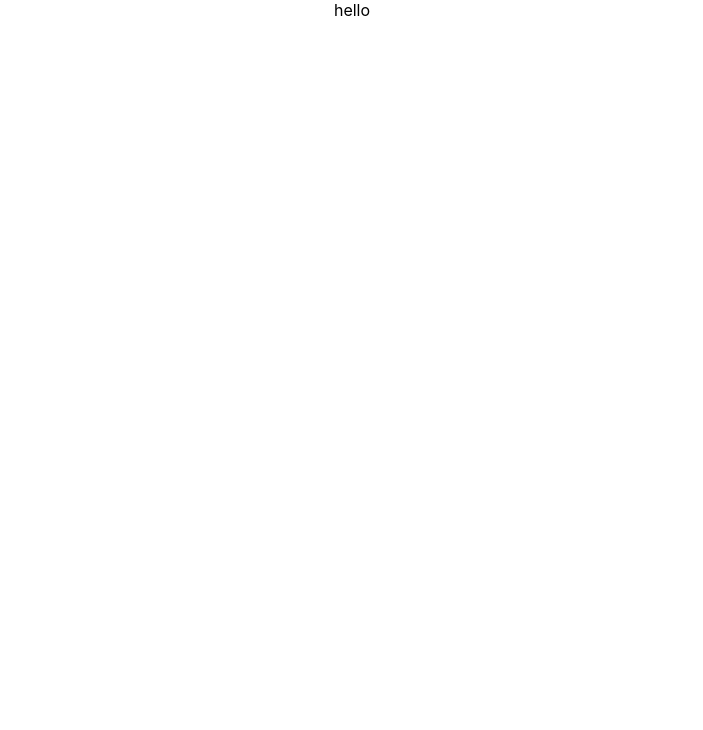
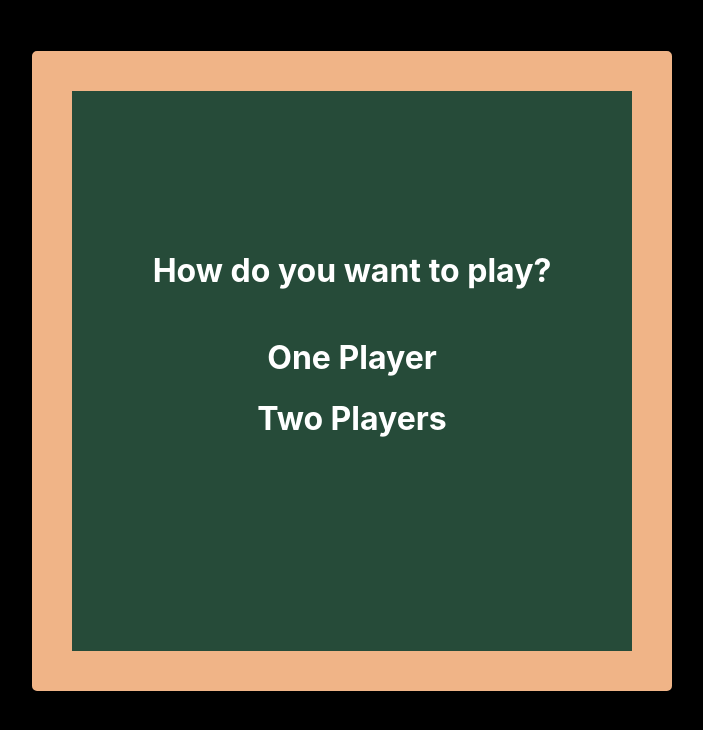
Before and after one commit to Hermes827/tictactoe, a React (Create React App) app in the folder tictactoe/: page / in a window 1280 px wide. Shown: the top 730 px of the page, without its empty margins (288-991 px from the left). Built offline with nearby package versions, Linux system fonts and the light colour scheme.

Commit message:
made basic css template

```diff
--- a/tictactoe/src/App.css
+++ b/tictactoe/src/App.css
@@ -36,3 +36,60 @@
     transform: rotate(360deg);
   }
 }
+
+.mainDiv {
+  border-style: solid;
+  border-width: medium;
+  border-color: black;
+  height: 40em;
+  width: 40em;
+  margin: 0 auto 0 auto;
+  margin-top: 3em;
+  background-color: #F0B487;
+  border-radius: 0.5em;
+}
+
+.innerDiv {
+  background-color: #264B39;
+  height: 35em;
+  width: 35em;
+  margin: 0 auto 0 auto;
+  margin-top: 2.5em;
+  color: white;
+  padding-top: 0.01em;
+}
+
+.choosePlayers {
+  color: white;
+  margin-top: 10em;
+}
+
+.onePlayer:hover {
+  border-style: dashed;
+  border-width: medium;
+  border-color: white;
+  border-radius: 0.5em;
+  padding: 0.25em 0.25em;
+}
+
+.twoPlayers:hover {
+  border-style: dashed;
+  border-width: medium;
+  border-color: white;
+  border-radius: 0.5em;
+  padding: 0.25em 0.25em;
+}
+
+.onePdiv {
+  width: 80%;
+  margin: 0 auto 0 auto;
+}
+
+.twoPdiv {
+  width: 80%;
+  margin: 0 auto 0 auto;
+}
+
+.playerDivs {
+  margin-top: 3em;
+}
--- a/tictactoe/src/App.js
+++ b/tictactoe/src/App.js
@@ -1,13 +1,35 @@
 import React from 'react';
 import logo from './logo.svg';
 import './App.css';
+import ChoosePlayers from './components/choosePlayers.js'
 
-function App() {
+class App extends React.Component {
+
+  constructor(){
+    super()
+
+    this.state = {
+      hasChosenMode: false
+    }
+  }
+
+  renderChoosePlayers(){
+    if(this.state.hasChosenMode === false){
+      return <ChoosePlayers/>
+    }
+  }
+
+  render(){
   return (
     <div className="App">
-    hello
+    <div className="mainDiv">
+    <div className="innerDiv">
+      {this.renderChoosePlayers()}
+    </div>
+    </div>
     </div>
   );
 }
+}
 
 export default App;
--- /dev/null
+++ b/tictactoe/src/components/choosePlayers.js
@@ -0,0 +1,20 @@
+import React from 'react';
+
+class ChoosePlayers extends React.Component {
+
+
+
+  render(){
+  return (
+    <div className="choosePlayers">
+    <h1>How do you want to play?</h1>
+    <div className="playerDivs">
+    <div className="onePdiv"><h1 className="onePlayer">One Player</h1></div>
+    <div className="twoPdiv"><h1 className="twoPlayers">Two Players</h1></div>
+    </div>
+    </div>
+  );
+}
+}
+
+export default ChoosePlayers;
--- a/tictactoe/src/index.css
+++ b/tictactoe/src/index.css
@@ -5,6 +5,7 @@ body {
     sans-serif;
   -webkit-font-smoothing: antialiased;
   -moz-osx-font-smoothing: grayscale;
+  background-color: black;
 }
 
 code {
```
